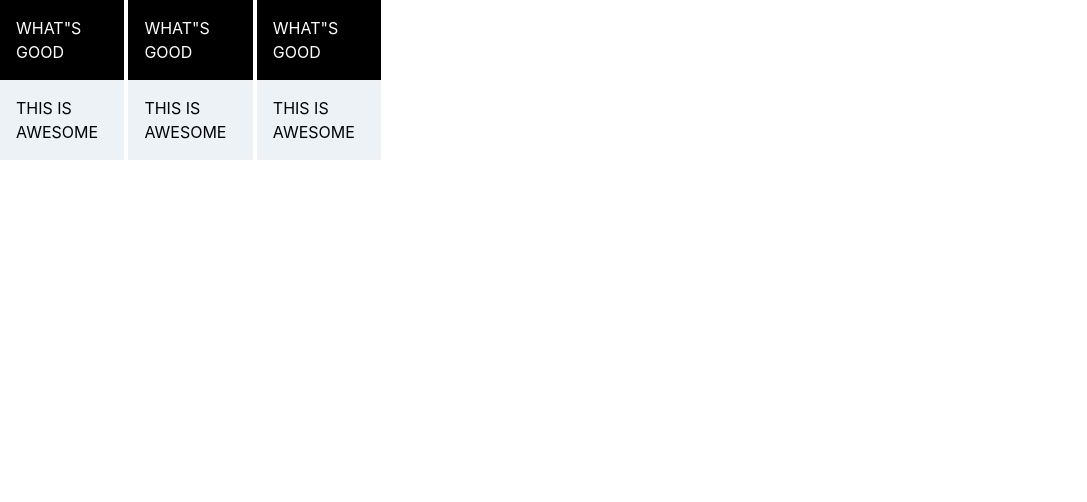
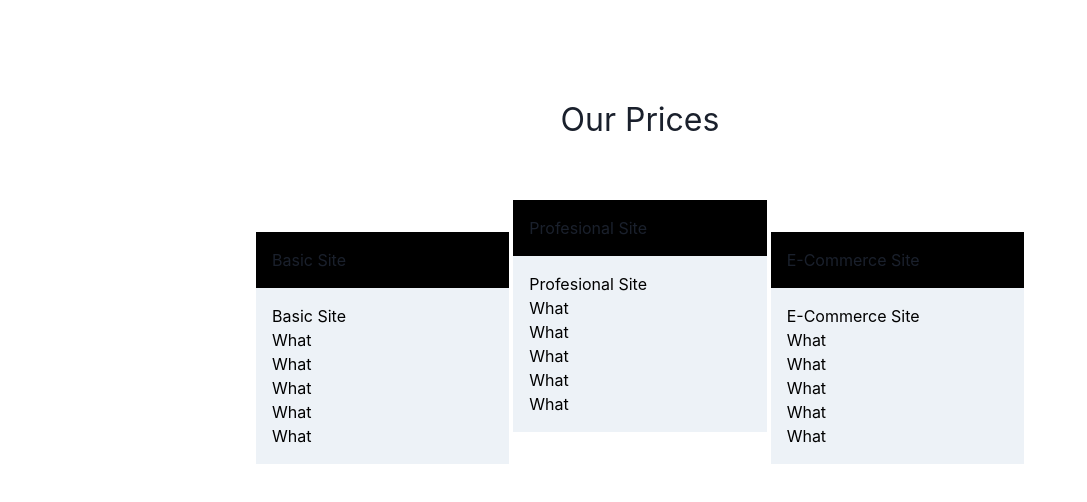
Before and after one commit to rubydevco/rubydev-tempsite, a React (Create React App) app: page /getting-started in a window 1280 px wide. Shown: the top 502 px of the page, without its empty margins (0-1087 px from the left). Built offline with nearby package versions, Linux system fonts and the light colour scheme.

Commit message:
did stuff

```diff
--- a/src/App.css
+++ b/src/App.css
@@ -1,5 +1,5 @@
-* {
-  color: white;
+hr {
+  background: white;
 }
 
 .menu {
@@ -23,6 +23,19 @@
   padding-bottom: 30px;
 }
 
-hr {
-  background: white;
+.getting-started {
+  margin: 12vh 20vw;
 }
+
+.prices-title {
+  font-size: 2rem;
+  margin-bottom: 7vh;
+  text-align: center;
+}
+
+.price-blocks {
+}
+
+.price-block-text {
+  color: black;
+}
--- a/src/components/GettingStarted/GettingStarted.js
+++ b/src/components/GettingStarted/GettingStarted.js
@@ -2,9 +2,12 @@ import PriceBlocks from './PriceBlocks';
 
 const GettingStarted = () => {
   return (
-    <>
-      <PriceBlocks />
-    </>
+    <div className='getting-started'>
+      <h2 className='prices-title'>Our Prices</h2>
+      <div className='price-blocks'>
+        <PriceBlocks />
+      </div>
+    </div>
   );
 };
 
--- a/src/components/GettingStarted/PriceBlock.js
+++ b/src/components/GettingStarted/PriceBlock.js
@@ -1,12 +1,19 @@
 import { Box } from '@chakra-ui/react';
-const PriceBlock = () => {
+const PriceBlock = ({ type }) => {
   return (
     <div>
       <Box bg='black' w='100%' p={4}>
-        WHAT"S GOOD
+        <div className='price-block-title'>{type.title}</div>
       </Box>
       <Box bg='gray.100' color='black' p={4}>
-        THIS IS AWESOME
+        <div className='price-block-text'>
+          <p>{type.title}</p>
+          <p>What</p>
+          <p>What</p>
+          <p>What</p>
+          <p>What</p>
+          <p>What</p>
+        </div>
       </Box>
     </div>
   );
--- a/src/components/GettingStarted/PriceBlocks.js
+++ b/src/components/GettingStarted/PriceBlocks.js
@@ -2,14 +2,27 @@ import PriceBlock from './PriceBlock';
 import { Center, Grid, GridItem, Box } from '@chakra-ui/react';
 
 const PriceBlocks = () => {
+  const basicSite = {
+    title: 'Basic Site',
+  };
+  const professionalSite = {
+    title: 'Profesional Site',
+  };
+  const ecommerceSite = {
+    title: 'E-Commerce Site',
+  };
   return (
     <div>
-      <Grid templateColumns='repeat(10, 1fr)' gap={1}>
-        <GridItem>
-          <PriceBlock />
-        </GridItem>
-        <PriceBlock />
-        <PriceBlock />
+      <Grid templateColumns='repeat(3, 1fr)' gap={1}>
+        <Box mt={8}>
+          <PriceBlock type={basicSite} />
+        </Box>
+        <Box>
+          <PriceBlock type={professionalSite} />
+        </Box>
+        <Box mt={8}>
+          <PriceBlock type={ecommerceSite} />
+        </Box>
       </Grid>
     </div>
   );
```
